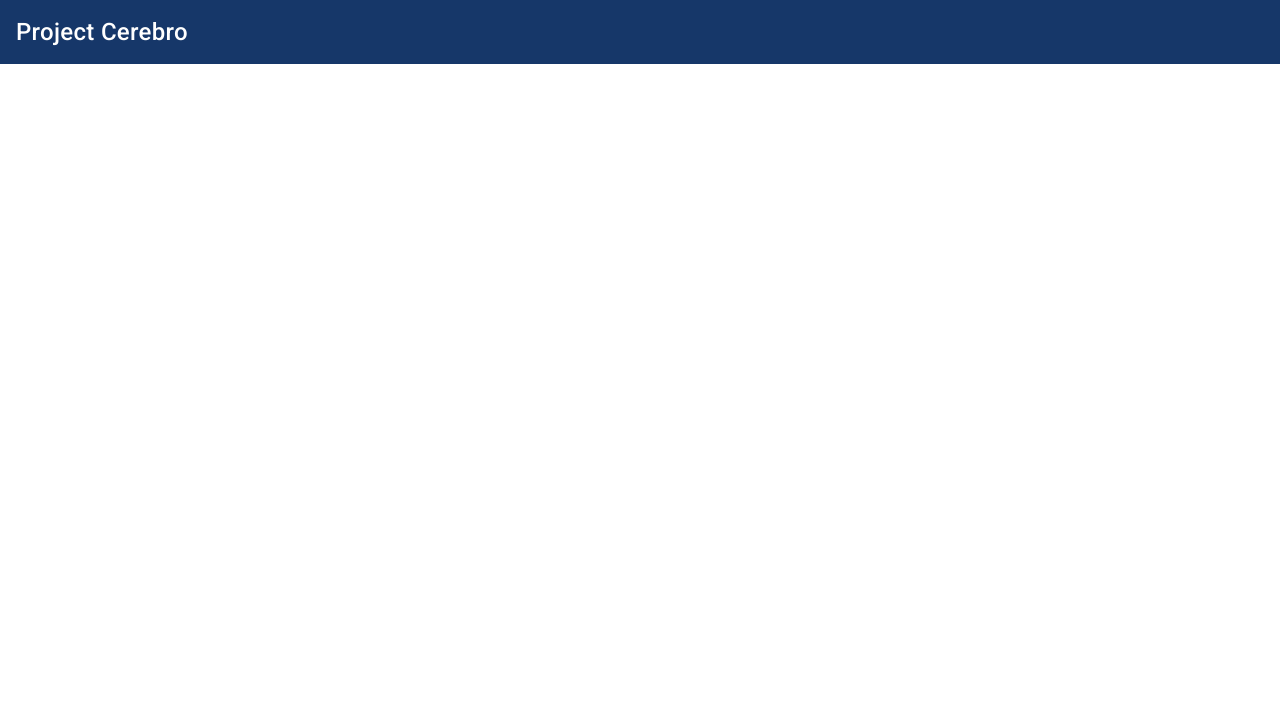
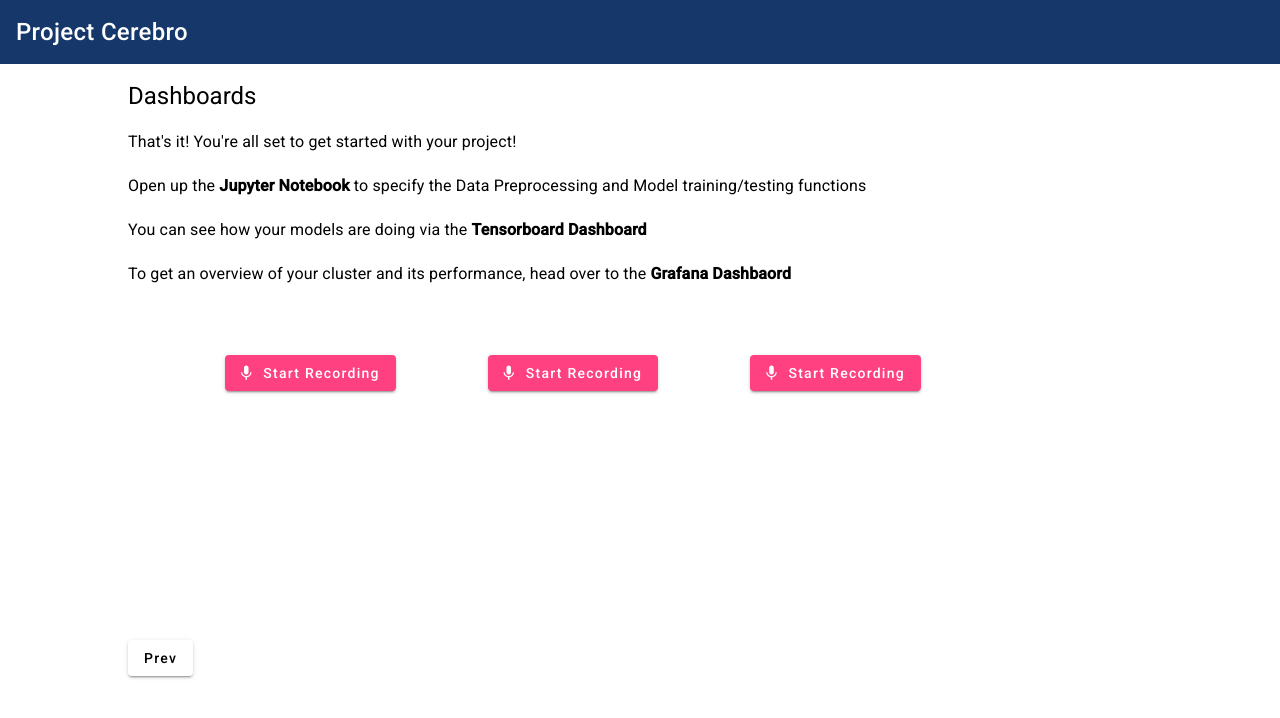
Before and after one commit to prsridha/cerebro-ui, an Angular app: page /dashboards in a window 1280 px wide. Before the commit this address led to /. Shown: the top 718 px of the page. Built offline with nearby package versions, Linux system fonts and the light colour scheme.

Commit message:
added dashboards page

```diff
--- a/src/app/app-routing.module.ts
+++ b/src/app/app-routing.module.ts
@@ -1,6 +1,7 @@
 import { NgModule } from '@angular/core';
 import { RouterModule, Routes } from '@angular/router';
 import { CodeComponent } from './code/code.component';
+import { DashboardsComponent } from './dashboards/dashboards.component';
 import { LandingComponent } from './landing/landing.component';
 import { ParamsComponent } from './params/params.component';
 
@@ -8,6 +9,7 @@ const routes: Routes = [
   { path: 'params', component: ParamsComponent },
   { path: 'code', component: CodeComponent },
   { path: 'landing', component: LandingComponent},
+  { path: 'dashboards', component: DashboardsComponent},
   { path: '', redirectTo: '/landing', pathMatch: 'full'}
 ];
 
--- a/src/app/app.module.ts
+++ b/src/app/app.module.ts
@@ -17,6 +17,7 @@ import { ToolbarComponent } from './toolbar/toolbar.component';
 import { ParamsComponent } from './params/params.component';
 import { CodeComponent } from './code/code.component';
 import { LandingComponent } from './landing/landing.component';
+import { DashboardsComponent } from './dashboards/dashboards.component';
 
 @NgModule({
   declarations: [
@@ -24,7 +25,8 @@ import { LandingComponent } from './landing/landing.component';
     ToolbarComponent,
     ParamsComponent,
     CodeComponent,
-    LandingComponent
+    LandingComponent,
+    DashboardsComponent
   ],
   imports: [
     BrowserModule,
--- a/src/app/code/code.component.html
+++ b/src/app/code/code.component.html
@@ -26,7 +26,7 @@
 
     <div class="footer">
         <span class="next-btn">
-            <button mat-raised-button routerLink="/landing" color="primary">Next</button>
+            <button mat-raised-button routerLink="/dashboards" color="primary">Next</button>
         </span>
         <span class="prev-btn">
             <button mat-raised-button routerLink="/params" color="basic">Prev</button>
--- /dev/null
+++ b/src/app/dashboards/dashboards.component.css
@@ -0,0 +1,21 @@
+.content {
+    height: 80%;
+}
+.footer {
+    position: absolute;
+    bottom: 10%;
+    height: 10%;
+    width: 80%;
+}
+.next-btn {
+    float: right;
+}
+.prev-btn {
+    float: left;
+}
+.dshbrd-btn-container {
+    padding: 5%;
+}
+.dshbrd-btn {
+    padding: 5%;
+}
--- /dev/null
+++ b/src/app/dashboards/dashboards.component.html
@@ -0,0 +1,36 @@
+<div>
+    <div class="content">
+        <h1>Dashboards</h1>
+        <h3>That's it! You're all set to get started with your project!</h3>
+        <h3>Open up the <b>Jupyter Notebook</b> to specify the Data Preprocessing and Model training/testing functions</h3>
+        <h3>You can see how your models are doing via the <b>Tensorboard Dashboard</b></h3>
+        <h3>To get an overview of your cluster and its performance, head over to the <b>Grafana Dashbaord</b></h3>
+    </div>
+
+    <div class="dshbrd-btn-container">
+        <span class="dshbrd-btn">
+            <button mat-raised-button color="accent">
+                <mat-icon>mic</mat-icon>
+                Start Recording
+            </button>
+        </span>
+        <span class="dshbrd-btn">
+            <button mat-raised-button color="accent">
+                <mat-icon>mic</mat-icon>
+                Start Recording
+            </button>
+        </span>
+        <span class="dshbrd-btn">
+            <button mat-raised-button color="accent">
+                <mat-icon>mic</mat-icon>
+                Start Recording
+            </button>
+        </span>
+    </div>
+
+    <div class="footer">
+        <span class="prev-btn">
+            <button mat-raised-button routerLink="/params" color="basic">Prev</button>
+        </span>
+    </div>
+</div>
--- a/src/app/landing/landing.component.html
+++ b/src/app/landing/landing.component.html
@@ -10,8 +10,5 @@
         <span class="next-btn">
             <button mat-raised-button routerLink="/params" color="primary">Next</button>
         </span>
-        <span class="prev-btn">
-            <button mat-raised-button routerLink="/code" color="basic">Prev</button>
-        </span>
     </div>
 </div>
```
Also changed, not shown: src/app/dashboards/dashboards.component.ts (added, +10 -0 lines), src/assets/jupyter.svg (added), 1 other file (tests, documents, lock files or other folders).
